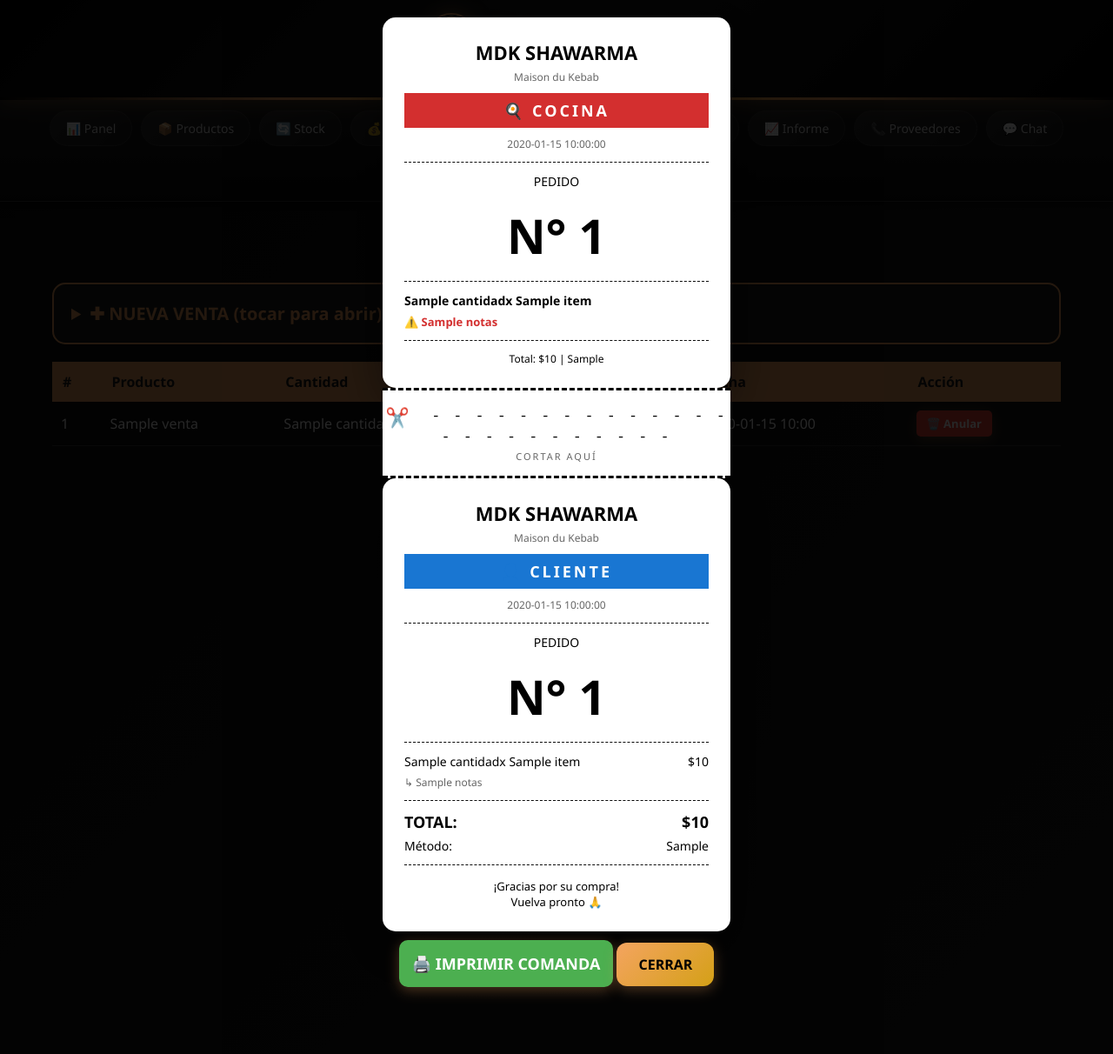
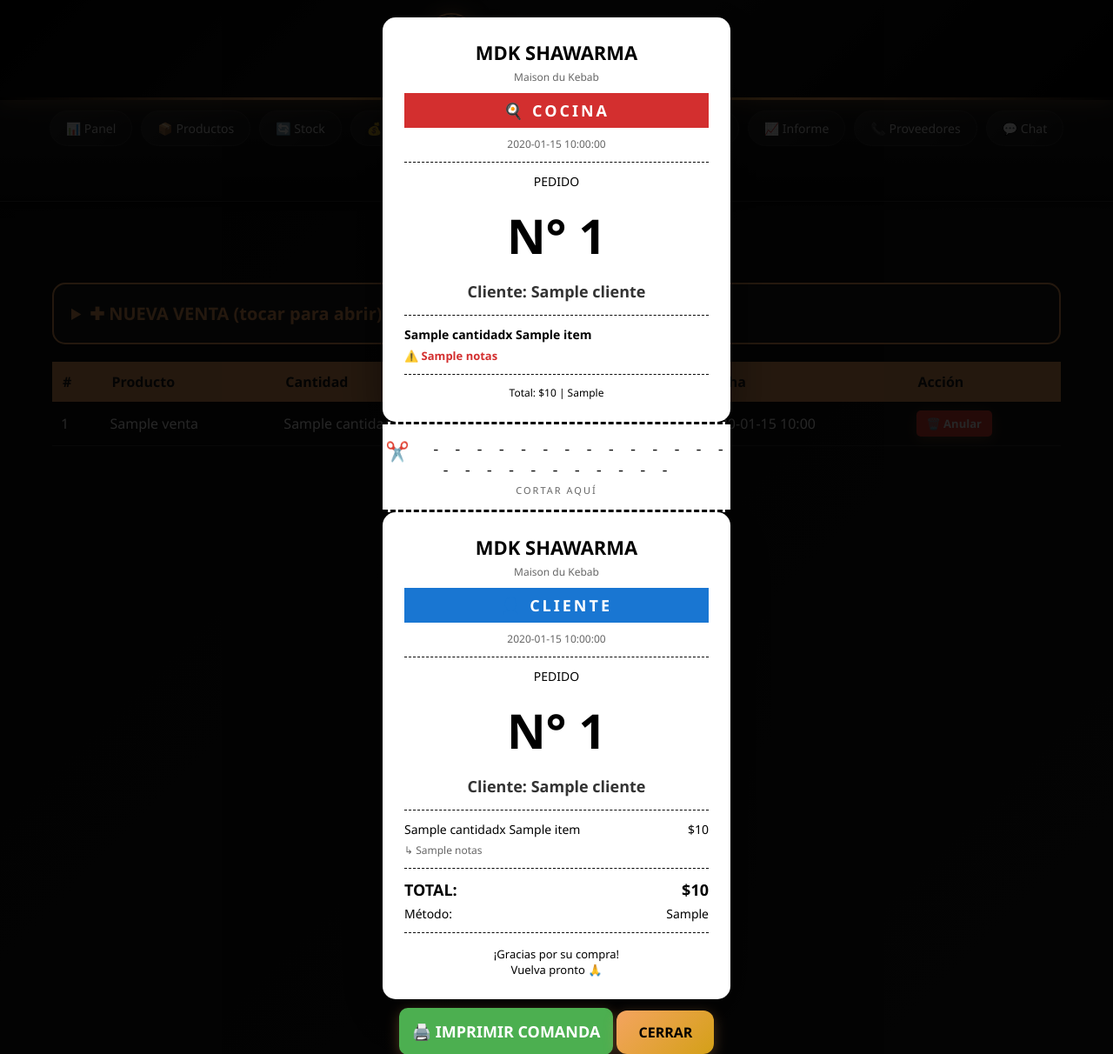
Before and after one commit to MDKShawarma/mdk-sistema, a Flask app: template templates/ventas.html in a window 1280 px wide. Shown: the top 1212 px of the page at 87% size. Run offline with Flask 3, Linux system fonts and the light colour scheme; the template is opened without the code that fills it: most values are stand-ins (such as "Sample title", 1, 10 or a date in 2020).

Commit message:
Mostrar nombre del cliente en comanda de cocina y cliente

```diff
--- a/templates/ventas.html
+++ b/templates/ventas.html
@@ -170,6 +170,9 @@ page-break-inside: avoid !important;
 <div class="linea"></div>
 <div style="text-align: center; font-size: 14px;">PEDIDO</div>
 <div class="numero-pedido">N° {{ comanda.pedido_id }}</div>
+{% if comanda.cliente and comanda.cliente != 'Sin cliente' %}
+<div style="text-align: center; font-size: 18px; font-weight: bold; margin-bottom: 15px; color: #333;">Cliente: {{ comanda.cliente }}</div>
+{% endif %}
 <div class="linea"></div>
 {% for item in comanda.productos_comanda %}
 <div class="fila">
@@ -199,6 +202,9 @@ Total: ${{ "%.0f"|format(comanda.total) }} | {{ comanda.metodo_pago }}
 <div class="linea"></div>
 <div style="text-align: center; font-size: 14px;">PEDIDO</div>
 <div class="numero-pedido">N° {{ comanda.pedido_id }}</div>
+{% if comanda.cliente and comanda.cliente != 'Sin cliente' %}
+<div style="text-align: center; font-size: 18px; font-weight: bold; margin-bottom: 15px; color: #333;">Cliente: {{ comanda.cliente }}</div>
+{% endif %}
 <div class="linea"></div>
 {% for item in comanda.productos_comanda %}
 <div class="fila">
```
